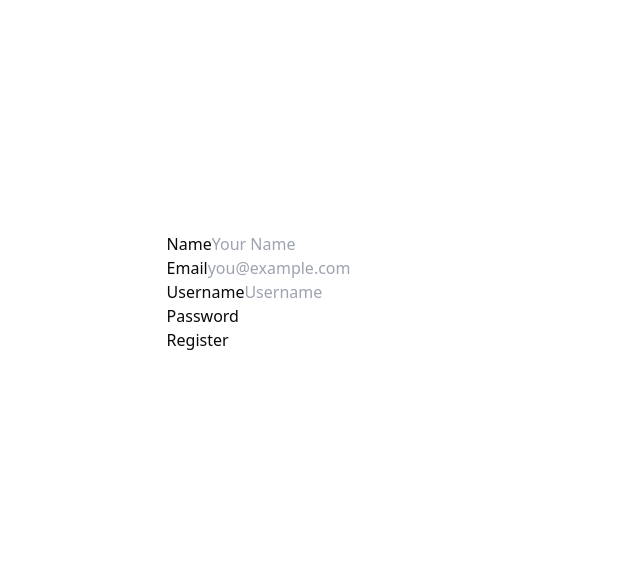
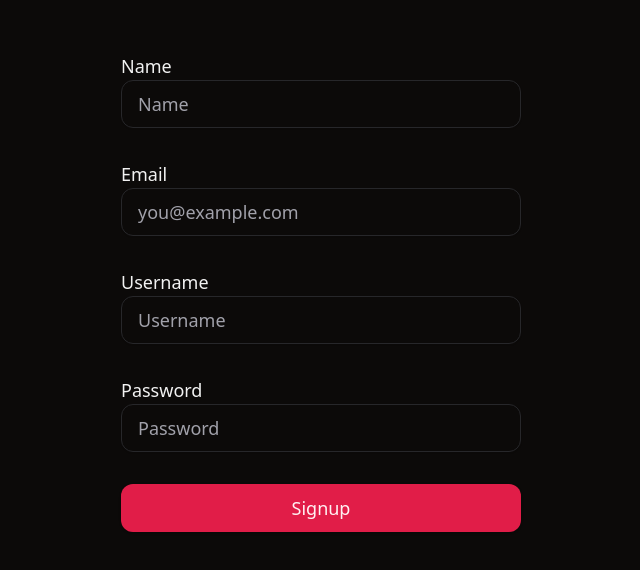
Before and after one commit to shivaacodes/Travora, a Next.js app: page /register in a window 1280 px wide. Shown: the part 108-678 px from the top of the page, without its empty margins (319-959 px from the left). Built offline with nearby package versions, Linux system fonts and the light colour scheme.

Commit message:
signup page ok

```diff
--- a/src/app/(auth)/register/page.tsx
+++ b/src/app/(auth)/register/page.tsx
@@ -1,25 +1,21 @@
 "use client";
 
-import { useForm } from "react-hook-form";
-import { useState } from "react";
 import { useRouter } from "next/navigation";
 import axios from "axios";
+import { useState } from "react";
+import SignupForm from "@/components/auth/signup";
 
-type RegisterFormInput = {
-  name: string;
-  email: string;
-  username: string;
-  password: string;
-};
-
-//Server-side
 export default function RegisterPage() {
   const [message, setMessage] = useState<string>("");
   const [loading, setLoading] = useState<boolean>(false);
-  const form = useForm<RegisterFormInput>();
   const router = useRouter();
 
-  const onSubmit = async (data: RegisterFormInput) => {
+  const handleRegister = async (data: {
+    name: string;
+    email: string;
+    username: string;
+    password: string;
+  }) => {
     setLoading(true);
     setMessage("");
 
@@ -28,7 +24,6 @@ export default function RegisterPage() {
 
       if (response.status === 201) {
         setMessage("User registered successfully!");
-        // Redirect to login page after successful registration
         setTimeout(() => {
           router.push("/signin");
         }, 2000);
@@ -49,58 +44,14 @@ export default function RegisterPage() {
       setLoading(false);
     }
   };
-  // Client-side
+
   return (
     <div className="flex flex-col items-center justify-center h-screen space-y-4">
-      <form onSubmit={form.handleSubmit(onSubmit)}>
-        {/* Name field */}
-        <div>
-          <label>Name</label>
-          <input {...form.register("name")} placeholder="Your Name" required />
-        </div>
-
-        {/* Email field */}
-        <div>
-          <label>Email</label>
-          <input
-            type="email"
-            {...form.register("email")}
-            placeholder="you@example.com"
-            required
-          />
-        </div>
-
-        {/* Username field */}
-        <div>
-          <label>Username</label>
-          <input
-            {...form.register("username")}
-            placeholder="Username"
-            required
-          />
-        </div>
-
-        {/* Password field */}
-        <div>
-          <label>Password</label>
-          <input type="password" {...form.register("password")} required />
-        </div>
-
-        <button type="submit" disabled={loading}>
-          {loading ? "Registering..." : "Register"}
-        </button>
-      </form>
-
-      {/* Display messages */}
-      {message && (
-        <p
-          className={`mt-4 text-center ${
-            message.includes("Error") ? "text-red-500" : "text-green-500"
-          }`}
-        >
-          {message}
-        </p>
-      )}
+      <SignupForm
+        onRegister={handleRegister}
+        loading={loading}
+        message={message}
+      />
     </div>
   );
 }
--- a/src/app/(auth)/signin/page.tsx
+++ b/src/app/(auth)/signin/page.tsx
@@ -1,13 +1,11 @@
 "use client";
 
-import { signIn } from "next-auth/react";
+import Login from "@/components/auth/signin";
 
-export default function Login() {
+export default function Signin() {
   return (
-    <div className="flex flex-col items-center justify-center h-screen space-y-4">
-      <h1>Login</h1>
-      <button onClick={() => signIn("credentials")}>Sign in with Email</button>
-      <button onClick={() => signIn("google")}>Sign in with Google</button>
+    <div>
+      <Login />
     </div>
   );
 }
--- a/src/app/(auth)/signout/page.tsx
+++ b/src/app/(auth)/signout/page.tsx
@@ -1,19 +1,9 @@
-import { signOut } from "next-auth/react";
+import Signout from "@/components/auth/signout";
 
 export default function SignOutPage() {
   return (
-    <div className="flex flex-col items-center justify-center h-screen">
-      <h1 className="text-2xl font-bold mb-4">
-        Are you sure you want to sign out?
-      </h1>
-      <div>
-        <button
-          onClick={() => signOut()}
-          className="bg-red-500 text-white px-4 py-2 rounded hover:bg-red-600"
-        >
-          Yes, Sign Out
-        </button>
-      </div>
+    <div>
+      <Signout />
     </div>
   );
 }
--- a/src/app/layout.tsx
+++ b/src/app/layout.tsx
@@ -23,7 +23,7 @@ export default function RootLayout({
   children: React.ReactNode;
 }>) {
   return (
-    <html lang="en" className="light">
+    <html lang="en" className="dark">
       <body
         className={`${geistSans.variable} ${geistMono.variable} antialiased`}
       >
--- /dev/null
+++ b/src/components/auth/signin.tsx
@@ -0,0 +1,13 @@
+"use client";
+
+import { signIn } from "next-auth/react";
+
+export default function Login() {
+  return (
+    <div className="flex flex-col items-center justify-center h-screen space-y-4">
+      <h1>Login</h1>
+      <button onClick={() => signIn("credentials")}>Sign in with Email</button>
+      <button onClick={() => signIn("google")}>Sign in with Google</button>
+    </div>
+  );
+}
--- /dev/null
+++ b/src/components/auth/signout.tsx
@@ -0,0 +1,19 @@
+import { signOut } from "next-auth/react";
+
+export default function Signout() {
+  return (
+    <div className="flex flex-col items-center justify-center h-screen">
+      <h1 className="text-2xl font-bold mb-4">
+        Are you sure you want to sign out?
+      </h1>
+      <div>
+        <button
+          onClick={() => signOut()}
+          className="bg-red-500 text-white px-4 py-2 rounded hover:bg-red-600"
+        >
+          Yes, Sign Out
+        </button>
+      </div>
+    </div>
+  );
+}
--- /dev/null
+++ b/src/components/auth/signup.tsx
@@ -0,0 +1,116 @@
+"use client";
+
+import { useForm } from "react-hook-form";
+import { Input } from "@/components/ui/input";
+import { Button } from "@/components/ui/button";
+import { Label } from "@/components/ui/label";
+
+type RegisterFormInput = {
+  name: string;
+  email: string;
+  username: string;
+  password: string;
+};
+
+type SignupFormProps = {
+  onRegister: (data: RegisterFormInput) => Promise<void>;
+  loading: boolean;
+  message: string;
+};
+
+export default function SignupForm({
+  onRegister,
+  loading,
+  message,
+}: SignupFormProps) {
+  const form = useForm<RegisterFormInput>();
+
+  const onSubmit = (data: RegisterFormInput) => {
+    onRegister(data);
+  };
+
+  return (
+    <form
+      onSubmit={form.handleSubmit(onSubmit)}
+      className="space-y-8 max-w-lg mx-auto"
+    >
+      {/* Name field */}
+      <div>
+        <Label htmlFor="name" className="text-lg">
+          Name
+        </Label>
+        <Input
+          id="name"
+          {...form.register("name")}
+          placeholder="Name"
+          className="p-4 text-lg"
+          required
+        />
+      </div>
+
+      {/* Email field */}
+      <div>
+        <Label htmlFor="email" className="text-lg">
+          Email
+        </Label>
+        <Input
+          id="email"
+          type="email"
+          {...form.register("email")}
+          placeholder="you@example.com"
+          className="p-4 text-lg"
+          required
+        />
+      </div>
+
+      {/* Username field */}
+      <div>
+        <Label htmlFor="username" className="text-lg">
+          Username
+        </Label>
+        <Input
+          id="username"
+          {...form.register("username")}
+          placeholder="Username"
+          className="p-4 text-lg"
+          required
+        />
+      </div>
+
+      {/* Password field */}
+      <div>
+        <Label htmlFor="password" className="text-lg">
+          Password
+        </Label>
+        <Input
+          id="password"
+          type="password"
+          {...form.register("password")}
+          placeholder="Password"
+          className="p-4 text-lg"
+          required
+        />
+      </div>
+
+      {/* Submit Button */}
+      <Button
+        type="submit"
+        disabled={loading}
+        className="w-[400px] py-3 text-lg h-12 rounded-lg"
+      >
+        {loading ? "..." : "Signup"}
+      </Button>
+
+      {/* Display messages */}
+      {message && (
+        <p
+          className={`mt-4 text-center text-lg ${
+            message.includes("Error") ? "text-red-500" : "text-green-500"
+          }`}
+        >
+          {message}
+        </p>
+      )}
+    </form>
+  );
+}
--- /dev/null
+++ b/src/components/ui/input.tsx
@@ -0,0 +1,22 @@
+import * as React from "react";
+
+import { cn } from "@/lib/utils";
+
+const Input = React.forwardRef<HTMLInputElement, React.ComponentProps<"input">>(
+  ({ className, type, ...props }, ref) => {
+    return (
+      <input
+        type={type}
+        className={cn(
+          "flex h-12 w-[400px] rounded-lg border border-input bg-transparent px-3 py-1 text-base shadow-sm transition-colors file:border-0 file:bg-transparent file:text-sm file:font-medium file:text-foreground placeholder:text-muted-foreground focus-visible:outline-none focus-visible:ring-1 focus-visible:ring-ring disabled:cursor-not-allowed disabled:opacity-50 md:text-sm lg:text-lg",
+          className
+        )}
+        ref={ref}
+        {...props}
+      />
+    );
+  }
+);
+Input.displayName = "Input";
+
+export { Input };
```
